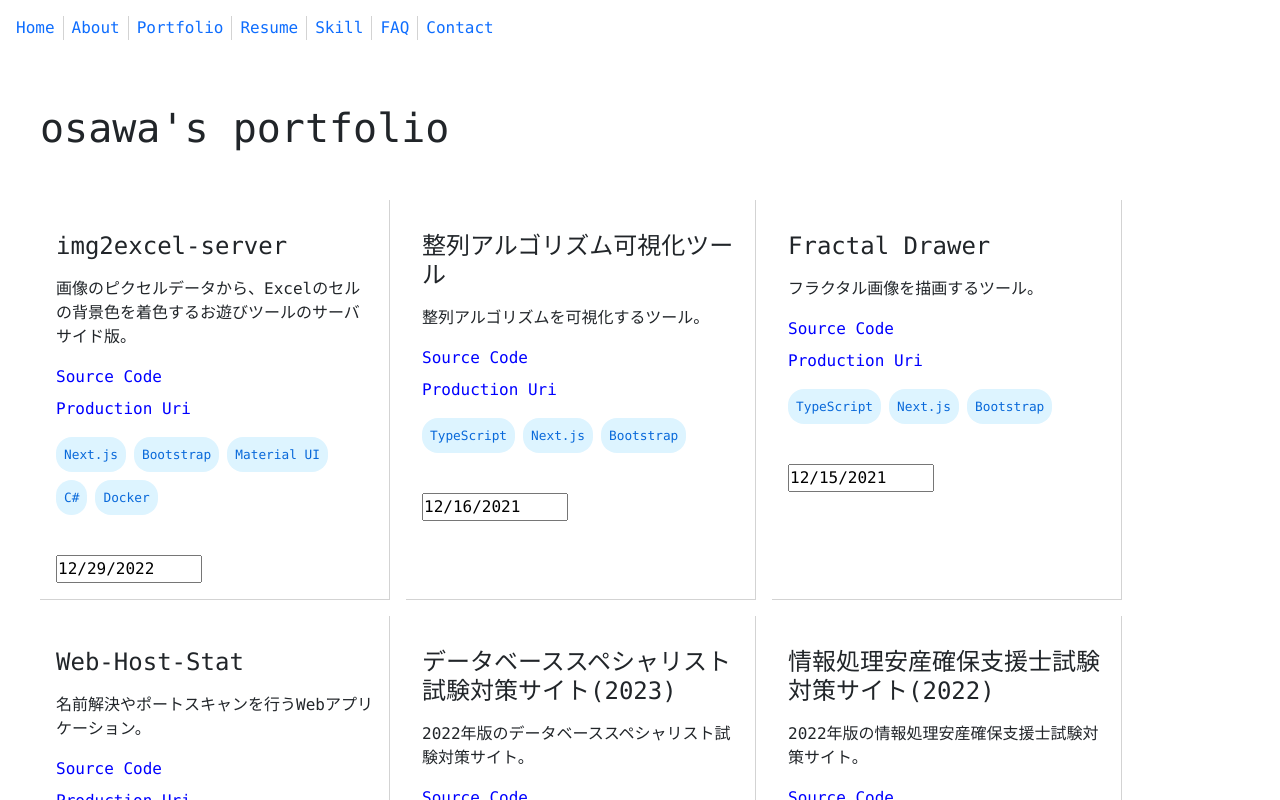
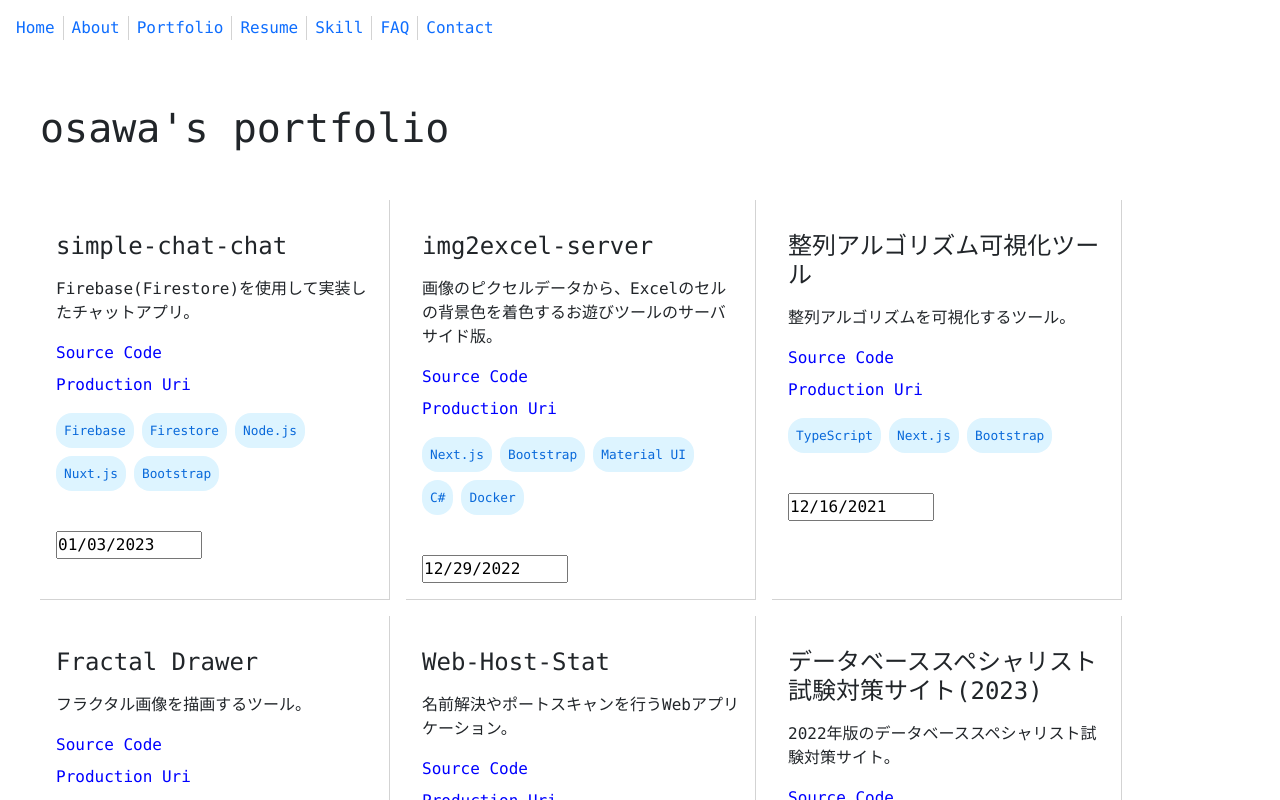
Before and after one commit to osawa-koki/osawa-koki, a Next.js app in the folder portfolio/: page /portfolio in a window 1280 px wide. Shown: the top 800 px of the page. Built offline with nearby package versions, Linux system fonts and the light colour scheme.

Commit message:
ポートフォリオ追加した。

```diff
--- a/portfolio/data/portfolio.ts
+++ b/portfolio/data/portfolio.ts
@@ -1,5 +1,6 @@
 
 type Tech =
+  // Web Language
   | "HTML&CSS"
   | "JavaScript"
   | "TypeScript"
@@ -8,7 +9,7 @@ type Tech =
   | "Next.js"
   | "Vue.js"
   | "Nuxt.js"
-  // Python
+  // Script Language
   | "Python"
   | "FastAPI"
   | "numpy"
@@ -24,6 +25,7 @@ type Tech =
   | "PHP"
   | "PowerShell"
   | "ShellScript"
+  // System Language
   | "Go"
   | "C#"
   | "VB.NET"
@@ -40,17 +42,31 @@ type Tech =
   | "SQLite"
   | "MongoDB"
   | "SQL Server"
+  | "Redis"
+  | "Oracle"
+  | "MariaDB"
+  | "Firestore"
+  // Web Server
   | "Apache"
   | "Nginx"
   | "Docker"
+  // SSG Framework
   | "Hugo"
   | "Gatsby.js"
   | "WebSocket"
   | "GraphQL"
+  // Cloud Service
+  | "AWS"
+  | "Azure"
+  | "GCP"
+  | "Firebase"
+  | "Firestore"
+  // Technology
   | "REST API"
   | "SignalR"
   | "Machine Learning"
   | "AI"
+  // UI
   | "Bootstrap"
   | "Material UI"
 
@@ -269,6 +285,15 @@ const portfolio: Portfolio[] = [
     tech_used: ["Next.js", "Bootstrap", "Material UI", "C#", "Docker"],
     recommend: 5,
   },
+  {
+    name: "simple-chat-chat",
+    description: "Firebase(Firestore)を使用して実装したチャットアプリ。",
+    repo_url: "https://github.com/osawa-koki/simple-chat-chat",
+    production_url: "simple-chat-chat.web.app/chat/",
+    created_at: new Date("2023-01-03"),
+    tech_used: ["Firebase", "Firestore", "Node.js", "Nuxt.js", "Bootstrap"],
+    recommend: 5,
+  },
 ];
 
 export default portfolio.sort((a, b) => {
```
